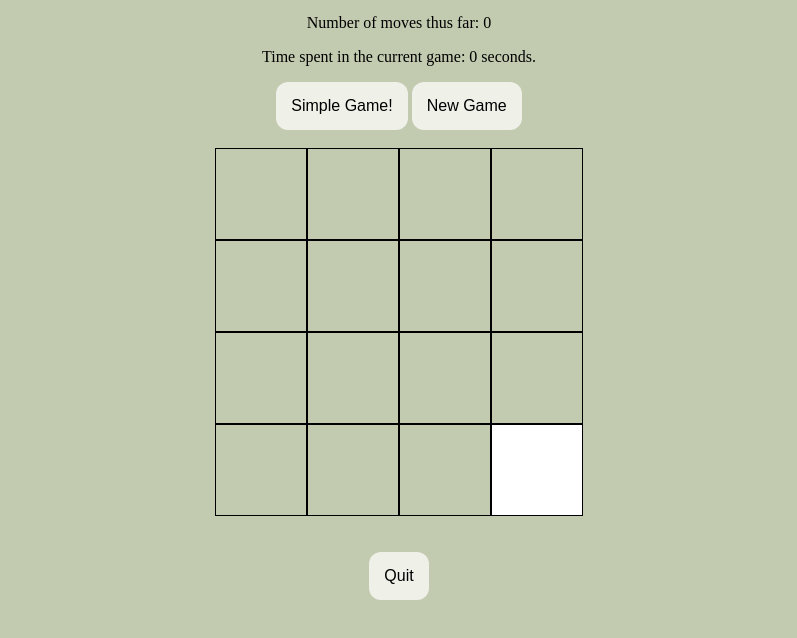
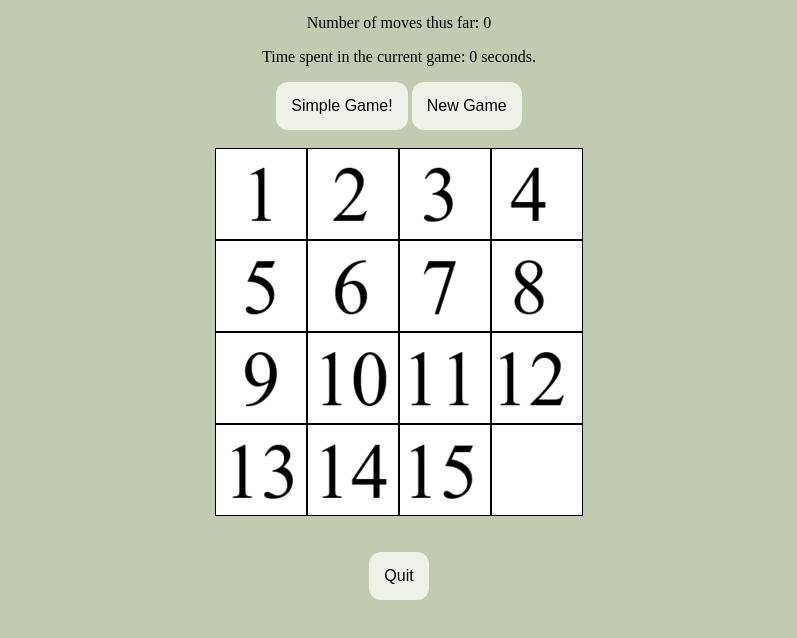
Before and after one commit to ALH201/Puzzle, a plain HTML site: page index.html in a window 1280 px wide. Shown: the part 118-756 px from the top of the page, without its empty margins (241-1038 px from the left). Drawn offline with Linux system fonts and the light colour scheme.

Commit message:
Update style.css

```diff
--- a/style.css
+++ b/style.css
@@ -7,7 +7,7 @@ body{
     width: 90px;
     height: 90px;
     border: 1px solid black;
-    background: url(/number_puzzle_game_image_no_borders_360x360-1.png);
+    background: url("puzzle.png");
     cursor: pointer;
 }
 
```
